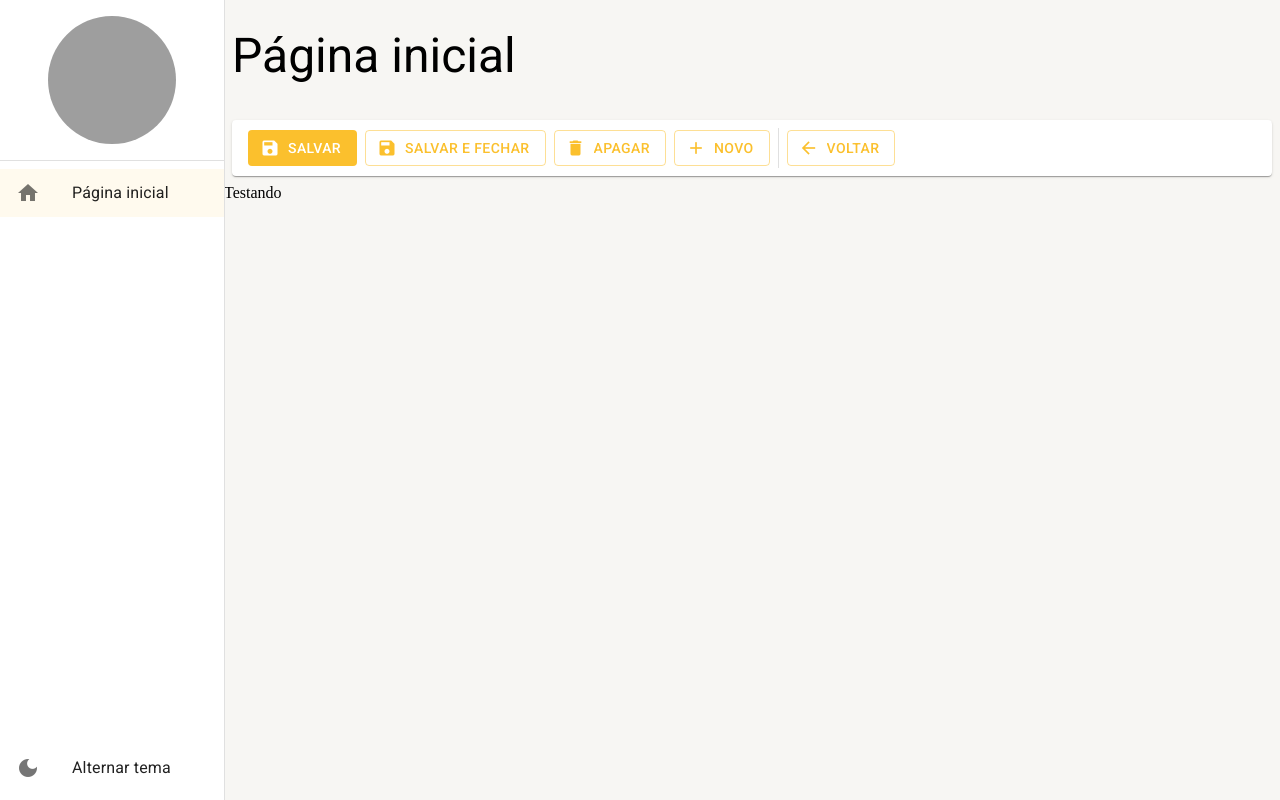
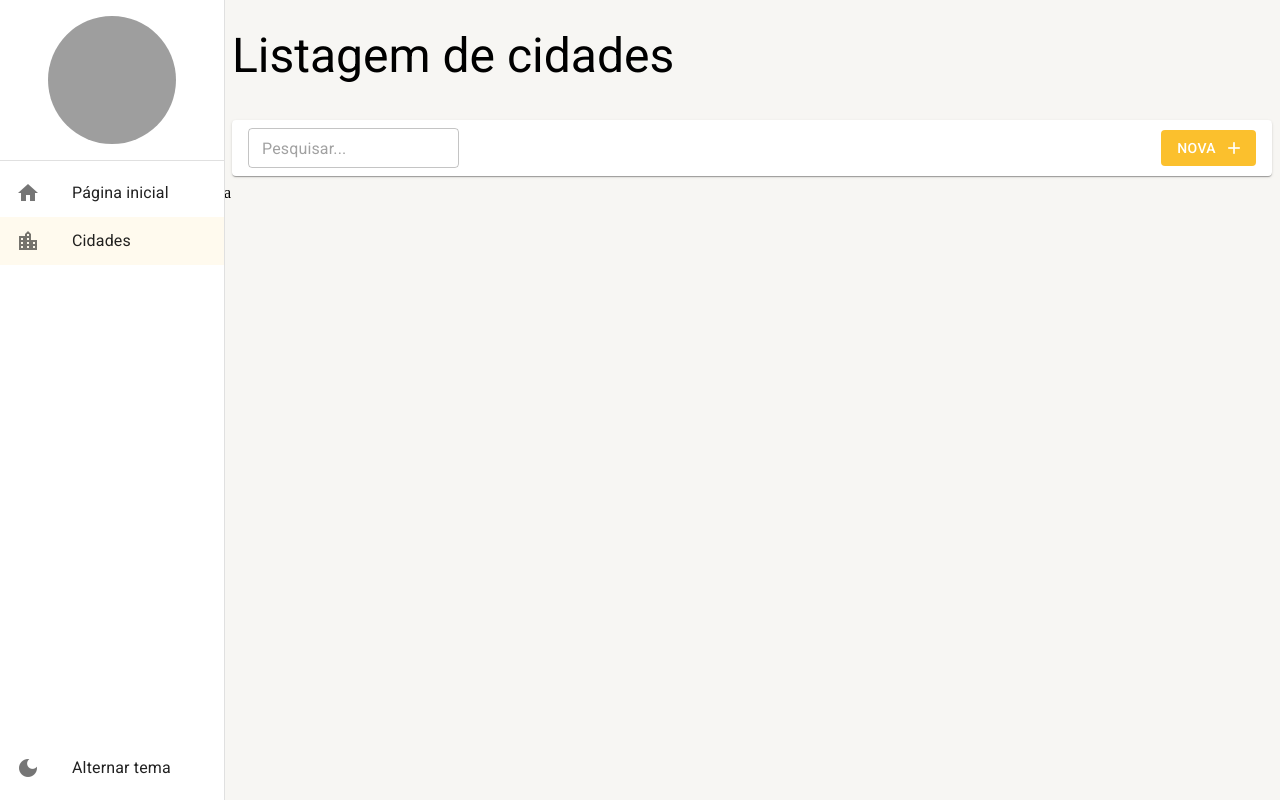
Before and after one commit to elielbianchi/crud-react-ts-mui, a React (Create React App) app: page /cidades in a window 1280 px wide. Before the commit this address led to /pagina-inicial. Built offline with nearby package versions, Linux system fonts and the light colour scheme; grey boxes are pictures that could not be loaded.

Commit message:
feat: cria pagina de cidades e configura input de busca

```diff
--- /dev/null
+++ b/src/pages/cidades/ListagemDeCidades.tsx
@@ -0,0 +1,31 @@
+import { useMemo } from 'react';
+import { useSearchParams } from 'react-router-dom';
+
+import { FerramentasDaListagem } from '../../components';
+import { LayoutBaseDePagina } from '../../layouts';
+
+export const ListagemDeCidades: React.FC = () => {
+  const [searchParams, setSearchParams] = useSearchParams();
+
+  const busca = useMemo(() => {
+    return searchParams.get('busca') || '';
+  }, [searchParams]);
+
+  return (
+    <LayoutBaseDePagina
+      titulo="Listagem de cidades"
+      barraDeFerramentas={
+        <FerramentasDaListagem
+          mostrarInputBusca
+          textoBotaoNovo="Nova"
+          textoDaBusca={busca}
+          aoMudarTextoDeBusca={(texto) =>
+            setSearchParams({ busca: texto }, { replace: true })
+          }
+        />
+      }
+    >
+      a
+    </LayoutBaseDePagina>
+  );
+};
--- a/src/pages/index.ts
+++ b/src/pages/index.ts
@@ -1 +1,2 @@
+export * from './cidades/ListagemDeCidades';
 export * from './dashboard/Dashboard';
--- a/src/routes/index.tsx
+++ b/src/routes/index.tsx
@@ -1,7 +1,7 @@
 import { useEffect } from 'react';
 import { Routes, Route, Navigate } from 'react-router-dom';
 import { useDrawerContext } from '../contexts';
-import { Dashboard } from '../pages';
+import { Dashboard, ListagemDeCidades } from '../pages';
 
 export const AppRoutes = () => {
   const { setDrawerOptions } = useDrawerContext();
@@ -13,6 +13,11 @@
         path: '/pagina-inicial',
         label: 'Página inicial',
       },
+      {
+        icon: 'location_city',
+        path: '/cidades',
+        label: 'Cidades',
+      },
     ]);
   }, []);
 
@@ -20,6 +25,9 @@
     <Routes>
       <Route path="/pagina-inicial" element={<Dashboard />} />
 
+      <Route path="/cidades" element={<ListagemDeCidades />} />
+      {/* <Route path="/cidades/detalhe/:id" element={<ListagemDeCidades />} /> */}
+
       <Route path="*" element={<Navigate to="/pagina-inicial" />} />
     </Routes>
   );
```
